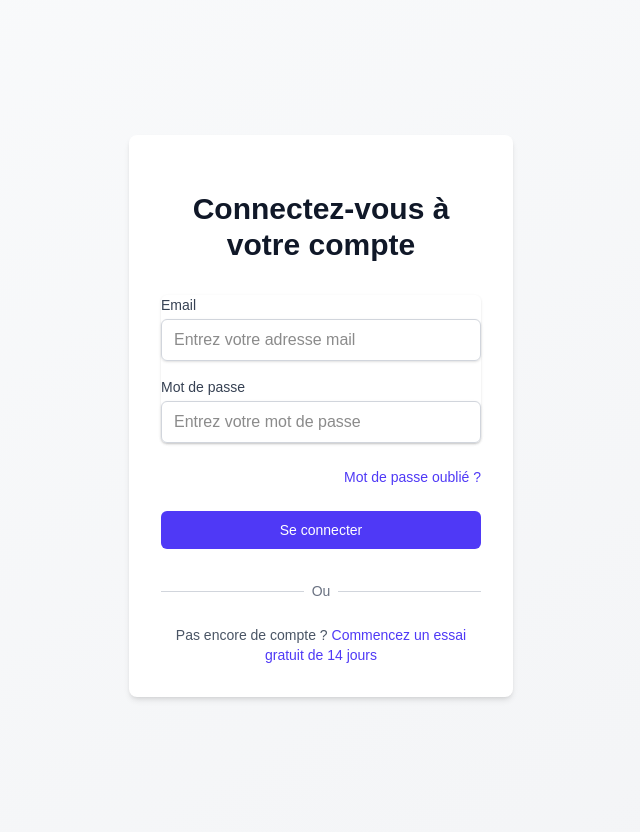
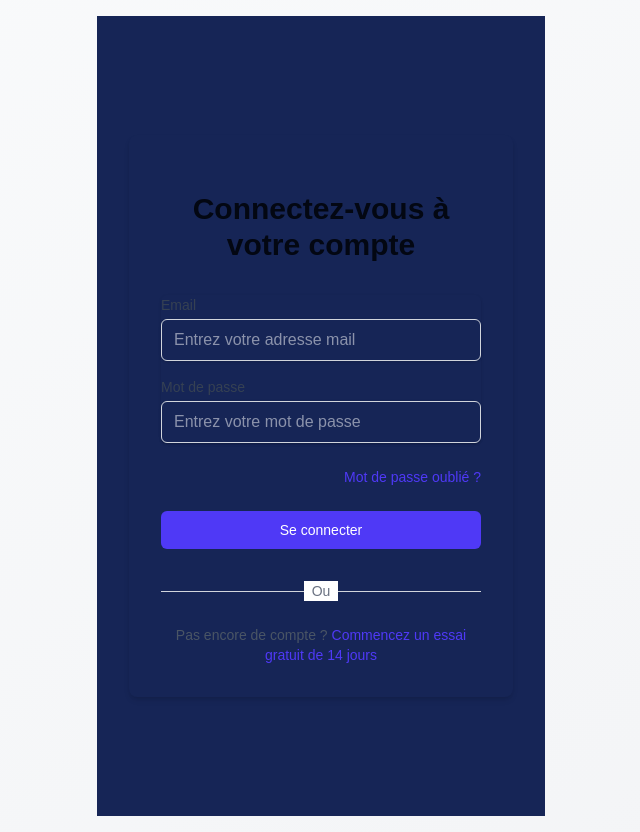
Before and after one commit to BaronFrancois/cyna-vitrine, a Next.js app: page /login in a window 1280 px wide. Shown: the whole page, without its empty margins (319-959 px from the left). Built offline with nearby package versions, Linux system fonts and the light colour scheme.

Commit message:
J'ai ajouté la couleur au background

```diff
--- a/package.json
+++ b/package.json
@@ -18,9 +18,9 @@
     "heroicons": "^2.2.0",
     "js-cookie": "^3.0.5",
     "lucide-react": "^0.555.0",
-    "next": "16.0.1",
-    "react": "19.2.0",
-    "react-dom": "19.2.0",
+    "next": "^16.0.8",
+    "react": "^19.2.1",
+    "react-dom": "^19.2.1",
     "tailwind-merge": "^3.4.0"
   },
   "devDependencies": {
--- a/src/app/login/page.tsx
+++ b/src/app/login/page.tsx
@@ -129,14 +129,16 @@
   };
 
   return (
+
+
     <AppLayoutRegLog>
       {/* Conteneur principal centré verticalement et horizontalement */}
-      <div className="min-h-screen flex items-center justify-center py-12 px-4 sm:px-6 lg:px-8">
+      <div className="min-h-screen flex items-center justify-center py-12 px-4 sm:px-6 lg:px-8 bg-blue-950">
         {/* Carte du formulaire avec ombre et espacement */}
-        <div className="max-w-md w-full space-y-8 bg-white p-8 rounded-lg shadow-md">
+        <div className="max-w-md w-full space-y-8 bg-blue-950 p-8 rounded-lg shadow-md text-white">
           {/* En-tête du formulaire */}
           <div>
-            <h2 className="mt-6 text-center text-3xl font-extrabold text-gray-900">
+            <h2 className="mt-6 text-center text-3xl font-extrabold text-gray-950">
               Connectez-vous à votre compte
             </h2>
           </div>
```
Also changed, not shown: 1 other file (tests, documents, lock files or other folders).
